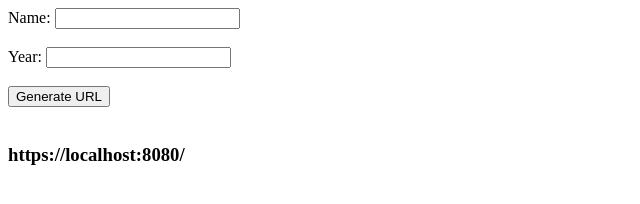
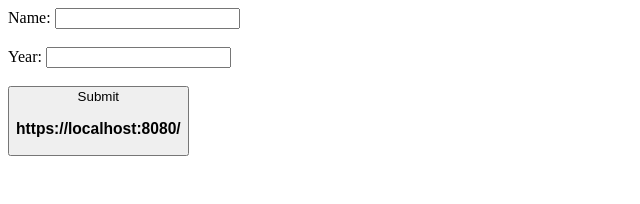
Before and after one commit to acciojob/sharable-urls-tanughate05, a website: page main.html in a window 1280 px wide. Shown: the whole page, without its empty margins (0-640 px from the left). Drawn offline with Linux system fonts and the light colour scheme.

Commit message:
created a submission

```diff
--- a/main.html
+++ b/main.html
@@ -8,7 +8,7 @@
         <label for="year">Year:</label>
         <input type="number" id="year" name="year" required><br><br>
 
-        <input type="submit" id="button" value="Generate URL"><br><br>
+        <button type="submit" id="button" value="Generate URL">Submit</button<br><br>
 
         <h3 id="url">https://localhost:8080/</h3>
     </form>
```
